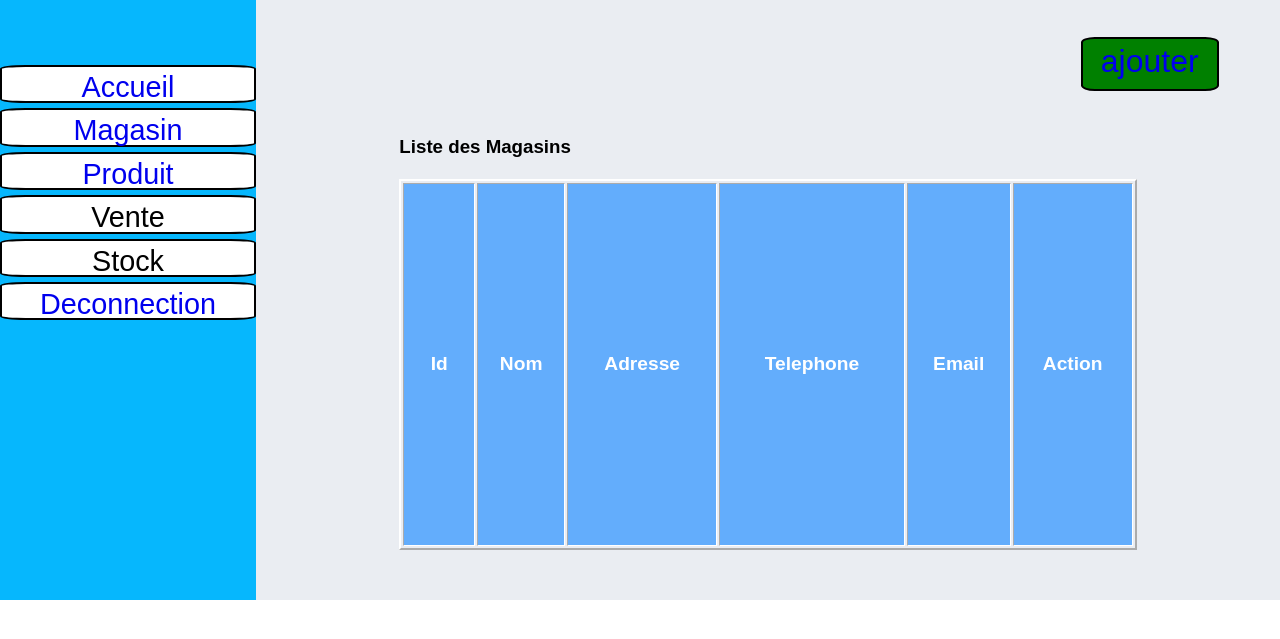
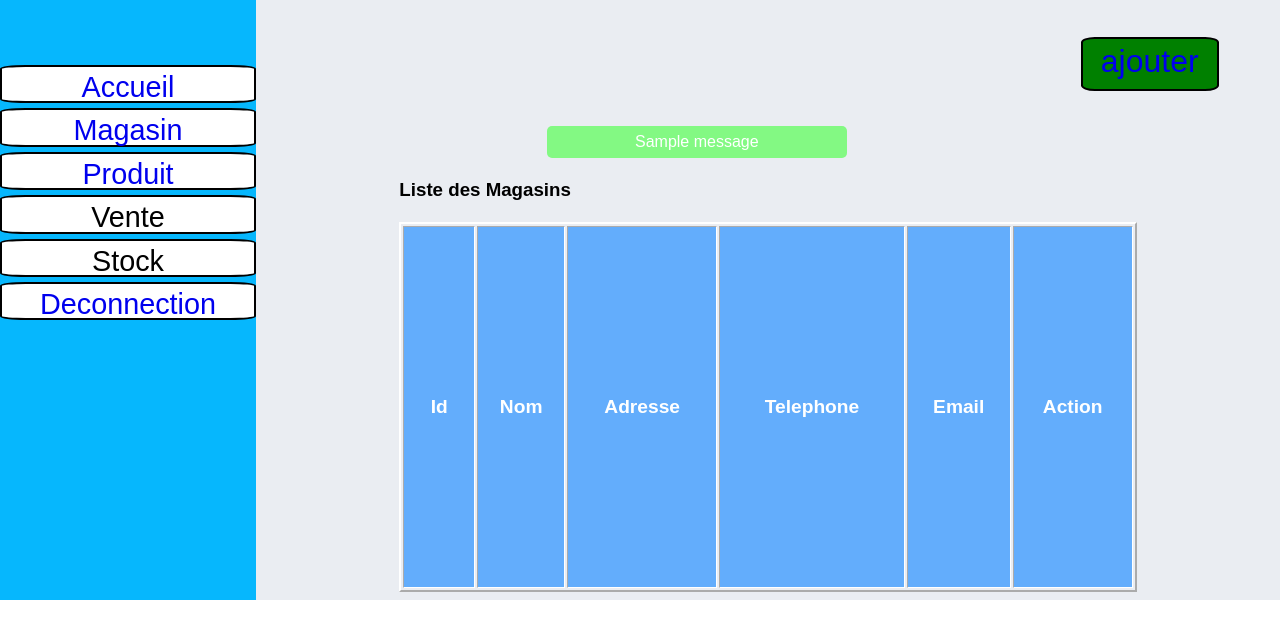
Before and after one commit to drazakd/Zoro, a Flask app: page /magasin in a window 1280 px wide. Shown: the part 90-729 px from the top of the page. Run offline with Flask 3, Linux system fonts and the light colour scheme; one stand-in notice (Sample message) is shown; data that the repository does not hold is empty.

Commit message:
mise a jour mineure

```diff
--- a/static/style.css
+++ b/static/style.css
@@ -285,7 +285,16 @@ a{
     margin-bottom: 10px;
 }
 
-
+.alert{
+    background-color: rgb(131, 249, 131);
+    padding: 5px;
+    color: white;
+    border-radius: 5px ;
+    margin-top: 10px;
+    margin-left: 20%;
+    width: 300px;
+    text-align: center;
+}
 
 /* .touchconfirm{
     height: 20%;
--- a/templates/magasin.html
+++ b/templates/magasin.html
@@ -7,6 +7,15 @@
                 <div class="ajouter hover"><a href="{{ url_for('formulaire') }}">ajouter</a></div>
                 <div class="tab">
                     <div class="minitab">
+                      {% with messages = get_flashed_messages(with_categories=true) %}
+                      {% if messages %}
+                          {% for category, message in messages %}
+                            <div class="alert alert-{{ category }}" role="alert">
+                              {{ message }}
+                            </div>
+                          {% endfor %}
+                      {% endif %}
+                      {% endwith %}
                         <h3>Liste des Magasins</h3>
                         <table border="2">
                           <tr>
```
Also changed, not shown: templates/produit.html (+10 -0 lines), templates/vente.html (added).
